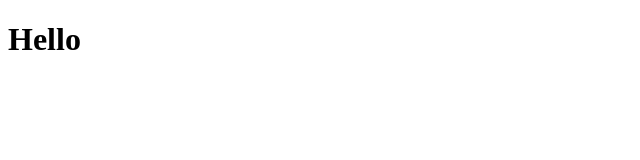
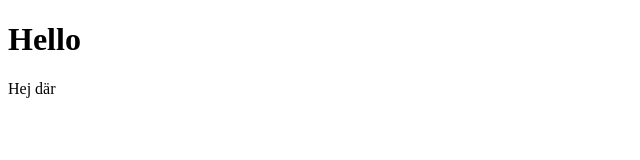
Before and after one commit to pelander/excursion, a plain HTML site: page index.html in a window 1280 px wide. Shown: the full height of the page, 0-640 px from the left. Drawn offline with Linux system fonts and the light colour scheme.

Commit message:
har lagt till en hej i p

```diff
--- a/index.html
+++ b/index.html
@@ -6,5 +6,6 @@
   </head>
   <body>
     <h1>Hello</h1>
+     <p>Hej där</p>
   </body>
 </html>
```
